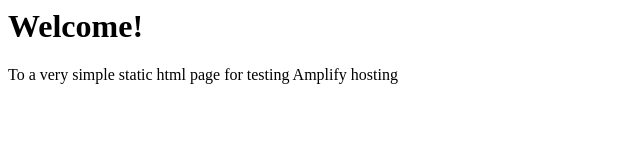
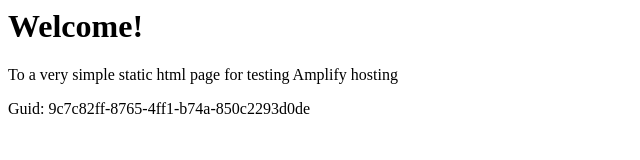
Before and after one commit to aws-aemilia-iad/Github-PR-Commit-Integration-Test-DoNotTouch-Gith-P5X5MO5I-v1-prod-us-east-1, a website: page src/index.html in a window 1280 px wide. Shown: the whole page, without its empty margins (0-640 px from the left). Drawn offline with Linux system fonts and the light colour scheme.

Commit message:
commit from integ tests

```diff
--- a/src/index.html
+++ b/src/index.html
@@ -1,3 +1,5 @@
+
+
 <html lang="en">
 
 <head>
@@ -10,6 +12,6 @@
 <body>
     <h1>Welcome!</h1>
     <p>To a very simple static html page for testing Amplify hosting</p>
-</body>
+    <p>Guid: 9c7c82ff-8765-4ff1-b74a-850c2293d0de</p></body>
 
 </html>
```
